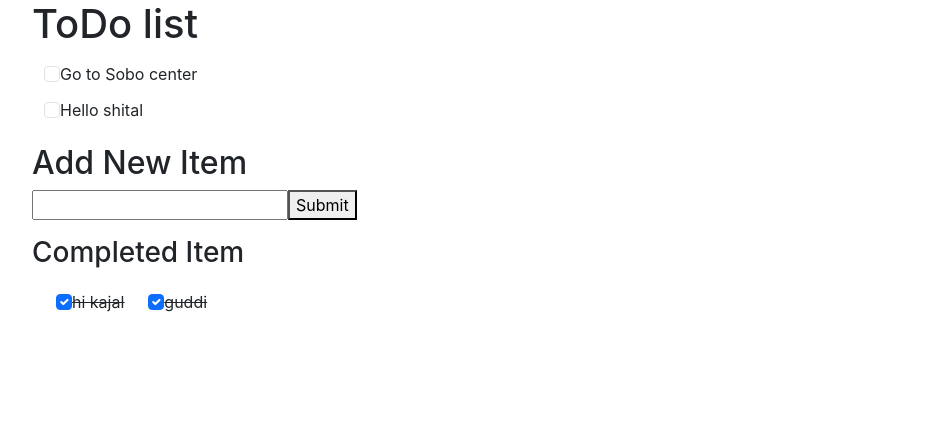
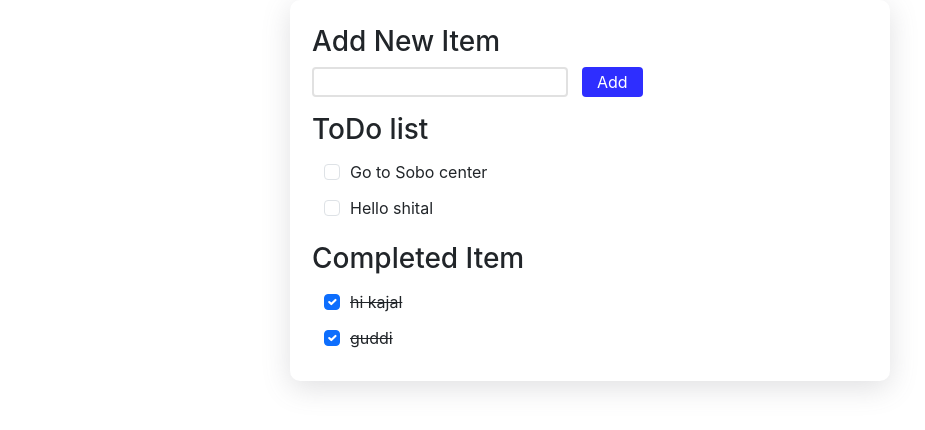
Before and after one commit to ShitalSanepara/todolist, a React (Create React App) app: page / in a window 1280 px wide. Shown: the top 430 px of the page, without its empty margins (50-975 px from the left). Built offline with nearby package versions, Linux system fonts and the light colour scheme.

Commit message:
Added Css

```diff
--- a/src/App.css
+++ b/src/App.css
@@ -40,8 +40,11 @@
 
 /* TodoList */
 
-.todolist .input-group{
+.todolist .input-group,.completeditem .input-group{
     display: block;
+}
+.todolist input,.completeditem input{
+  margin-right: 10px;
 }
 .todolist .input-group-text,.completeditem .input-group-text{
     background: transparent;
@@ -53,3 +56,23 @@
 .completeditem .input-group-text{
   text-decoration: line-through;
 }
+
+.App{
+  box-shadow: rgba(100, 100, 111, 0.2) 0px 7px 29px 0px;
+  max-width: 600px;
+  margin: 0 auto;
+  padding: 25px 10px;
+  border-radius: 10px;
+}
+.addnewitem button{
+  background: #2E2EFF;
+  border: none;
+  padding: 3px 15px;
+  border-radius: 4px;
+  color: #fff;
+  margin: 0 14px;
+}
+.addnewitem input{
+  border-radius: 4px;
+  border: 2px solid #e1e1e1;
+}
--- a/src/App.js
+++ b/src/App.js
@@ -45,8 +45,8 @@ import React,{useState} from 'react'
   return (
     <div className="App">
       {/* <Navbar title="todo_list"/> */}
+      <TodoListAddNewItem addNewToDo={addNewToDo} />
       <TodoList todoList={myToDoList} Check={Check}  />
-      <TodoListAddNewItem addNewToDo={addNewToDo} />
       <TodoListCompletedItem completedItem={completedItem} Uncheck={Uncheck}/>
     </div>
 
--- a/src/components/Todolist.jsx
+++ b/src/components/Todolist.jsx
@@ -4,7 +4,7 @@ export default function TodoList(props) {
   return (
     <div>
     <div className="container todolist">
-      <h1>ToDo list</h1>
+      <h3>ToDo list</h3>
       <div class="input-group mb-3">
         {props.todoList.map((item, index) => (
             <div class="input-group-text">
--- a/src/components/Todolistaddnewitem.jsx
+++ b/src/components/Todolistaddnewitem.jsx
@@ -10,12 +10,12 @@ export default function TodoListAddNewItem(props) {
 
   return (
     <div className="container addnewitem mb-3">
-      <h2>Add New Item</h2>
+      <h3>Add New Item</h3>
       <div className="e-float-input e-input-group">
             <input type="text" required={true} value={addToDoTextboxValue} onChange={(e) => setAddToDoTextboxValue(e.target.value)}/>
             <span className="e-float-line"/>
             {/* <label className="e-float-text">Enter Name </label> */}
-            <button onClick={onSubmitTodo}>Submit</button>
+            <button onClick={onSubmitTodo}>Add</button>
         </div>
 
     </div>
--- a/src/components/Todolistcompleteditem.jsx
+++ b/src/components/Todolistcompleteditem.jsx
@@ -7,7 +7,7 @@ export default function TodoListCompletedItem(props) {
   return (
     <div className="container completeditem">
       <h3>Completed Item</h3>
-      <div class="input-group-text">
+      <div class="input-group">
       {props.completedItem.map((item, index) => (
             <div class="input-group-text">
                 <input
```
